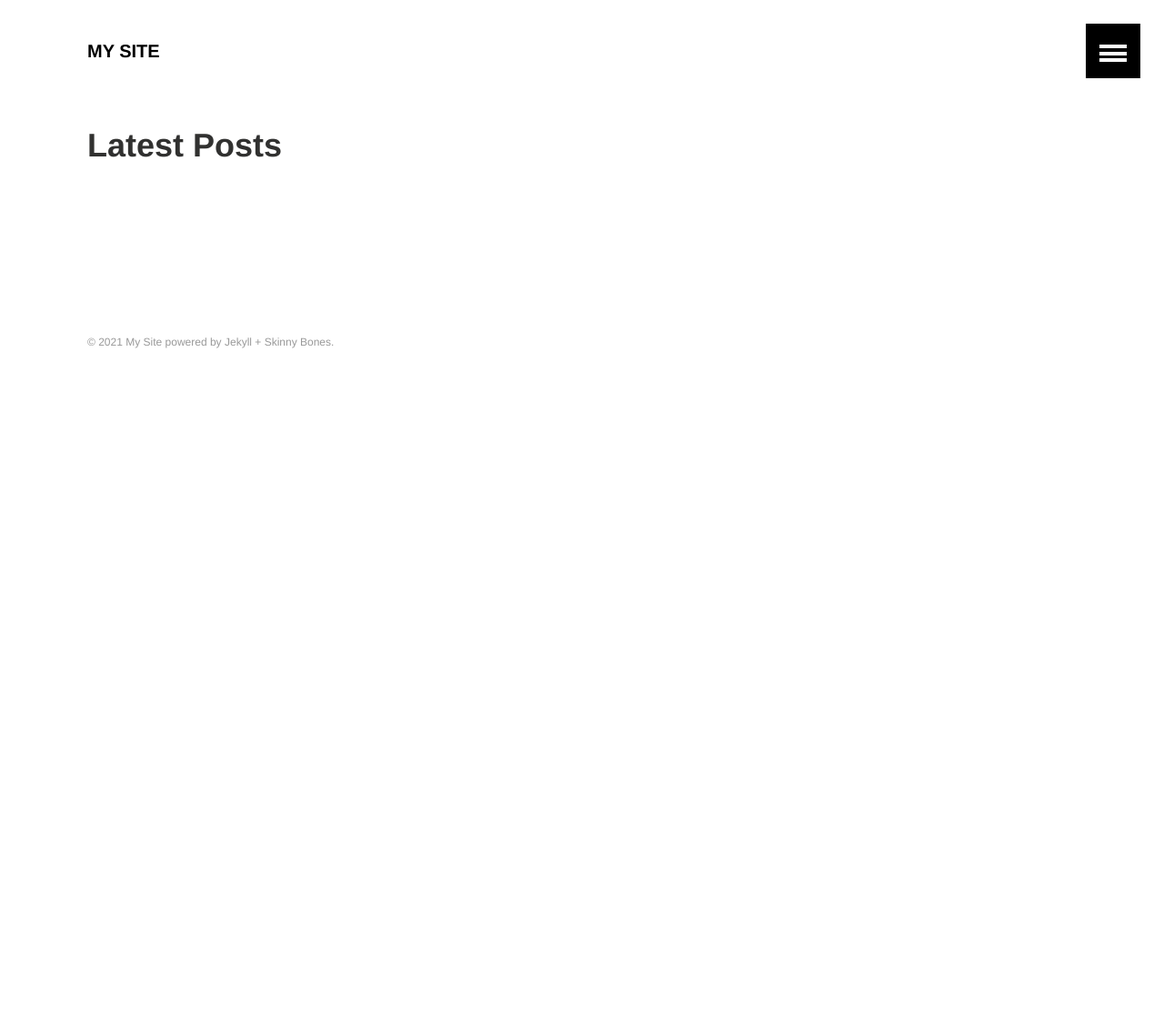
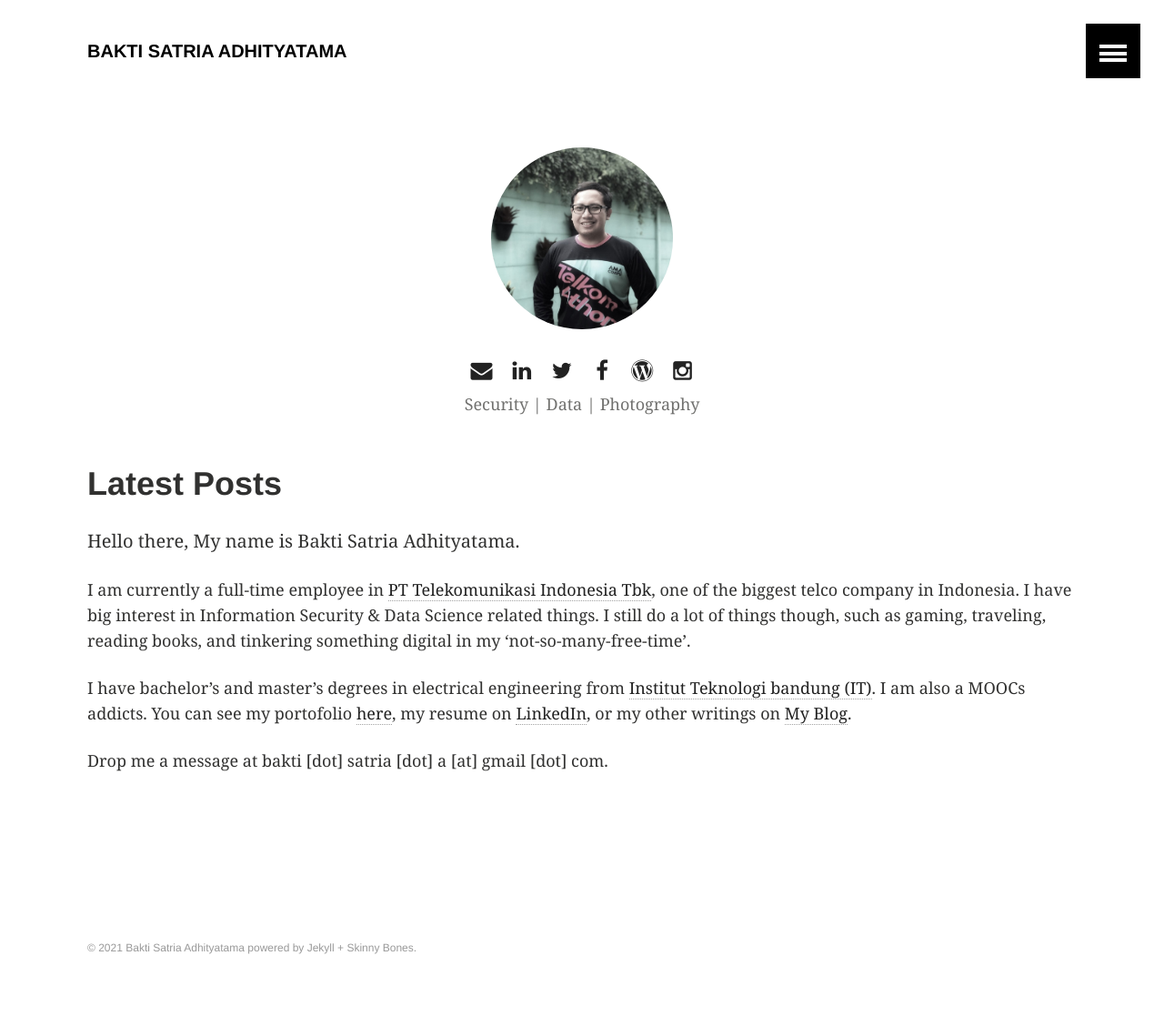
Before and after one commit to baktistr/baktistr.github.io, a Jekyll site: the page built from index.md, in a window 1280 px wide. Shown: the whole page at 91% size. Built offline with Jekyll 4.4.1, drawn with Linux system fonts in a browser that asks for light colours; before the commit the page ends 900 px from its top, so only the background shows below that.

Commit message:
update index

```diff
--- a/_config.yml
+++ b/_config.yml
@@ -1,7 +1,7 @@
 # Site wide configuration
 
-title: "My Site"
-description: "This is a description of my awesome site."
+title: "Bakti Satria Adhityatama"
+description: "Personal Landing Page"
 logo: # 120x120 px default image used for Twitter summary card
 teaser: # 400x250 px default teaser image used in image archive grid
 locale: en
@@ -26,9 +26,9 @@ plugins:
 
 # Site owner
 owner:
-  name:
-  email:
-  twitter:
+  name: "Bakti Satria Adhityatama"
+  email: "bakti.satria.a@gmail.com"
+  twitter: "baktistr"
   google:
     ad-client:
     ad-slot:
--- /dev/null
+++ b/_includes/header2.html
@@ -0,0 +1,36 @@
+<div class="wrapper-normal">
+    <div class="header-home">
+        <div>
+            <img class="selfie" alt="Mona" src="{{ site.url }}/images/me_athon.jpg">
+        </div>
+        <div class="social-links">
+            <a class="social" href="mailto:bakti.satria.a@gmail.com">
+                <i class="fa fa-envelope">
+                </i>
+            </a>
+            <a class="social" href="http://linkedin.com/in/baktistr">
+                <i class="fa fa-linkedin">
+                </i>
+            </a>
+            <a class="social" href="http://twitter.com/baktistr">
+                <i class="fa fa-twitter">
+                </i>
+            </a>
+            <a class="social" href="http://facebook.com/baktistr">
+                <i class="fa fa-facebook">
+                </i>
+            </a>
+            <a class="social" href="http://baktisatria.com">
+                <i class="fa fa-wordpress">
+                </i>
+            </a>
+            <a class="social" href="http://instagram.com/baktistr">
+                <i class="fa fa-instagram">
+                </i>
+            </a>
+        </div>
+        <p class="description">Security | Data | Photography</p>
+
+    </div>
+
+</div>
--- a/_layouts/default.html
+++ b/_layouts/default.html
@@ -33,6 +33,8 @@
     {% include browser-upgrade.html %}
     {% include header.html %}
     {% include navigation-sliding.html %}
+    {% if page.url == "/" %} {% include header2.html %} {% endif %}
+
 
     <div id="page-wrapper">
       {{ content }}
--- a/_sass/_layout.scss
+++ b/_sass/_layout.scss
@@ -136,6 +136,61 @@
 	&.slide {
 		@include transform(translate(-60rem,0));
 	}
+}
+
+/*
+   Header2
+   ========================================================================== */
+
+   .header-home{
+	display: block;
+	margin: 50px auto;
+	text-align: center;
+	position: relative;
+	z-index: 1;
+}
+
+.selfie {
+	width: 200px;
+    margin-bottom: 25px;
+    border-radius: 100%;
+    box-shadow: 0;
+    opacity: 1;
+}
+
+.header-home > .description {
+	font-size: 18px;
+	color:  #71716f;
+	font-family: Georgia, 'Times New Roman', Times, serif;
+	margin: 3px;
+}
+
+.social-links a {
+	text-decoration:none;
+}
+
+.social-links i {
+	transition: none;
+}
+.social {
+	background: transparent;
+    font-size: 24px;
+    height: 40px;
+    width: 40px;
+    text-align: center;
+    line-height: 40px;
+    -webkit-border-radius: 50px;
+    -moz-border-radius: 50px;
+    border-radius: 50px;
+	display: inline-block;
+    min-width: 10px;
+    vertical-align: middle;
+}
+
+.social:hover {
+    background: #3a6844;
+	color:white;
+	transition: none;
 }
 
 /*
--- a/index.md
+++ b/index.md
@@ -4,8 +4,10 @@ permalink: /
 title: "Latest Posts"
 ---
 
-<div class="tiles">
-{% for post in site.posts %}
-	{% include post-grid.html %}
-{% endfor %}
-</div><!-- /.tiles -->
+Hello there, My name is Bakti Satria Adhityatama.
+
+I am currently a full-time employee in [PT Telekomunikasi Indonesia Tbk](https://telkom.co.id), one of the biggest telco company in Indonesia. I have big interest in Information Security & Data Science related things. I still do a lot of things though, such as gaming, traveling, reading books, and tinkering something digital in my ‘not-so-many-free-time’.
+
+I have bachelor’s and master’s degrees in electrical engineering from [Institut Teknologi bandung (IT)](https://itb.ac.id). I am also a MOOCs addicts. You can see my portofolio [here](/portofolio/), my resume on [LinkedIn](https://www.linkedin.com/in/baktistr), or my other writings on [My Blog](https://baktisatria.com).
+
+Drop me a message at bakti [dot] satria [dot] a [at] gmail [dot] com.
```
Also changed, not shown: images/me_athon.jpg (added).
